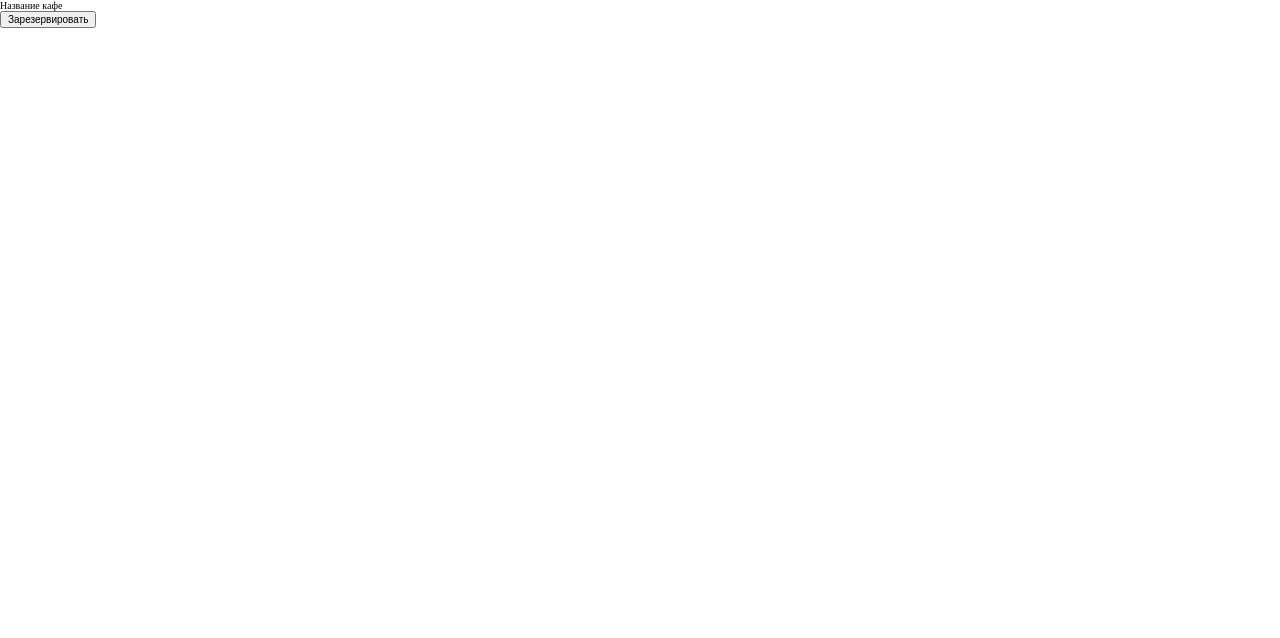
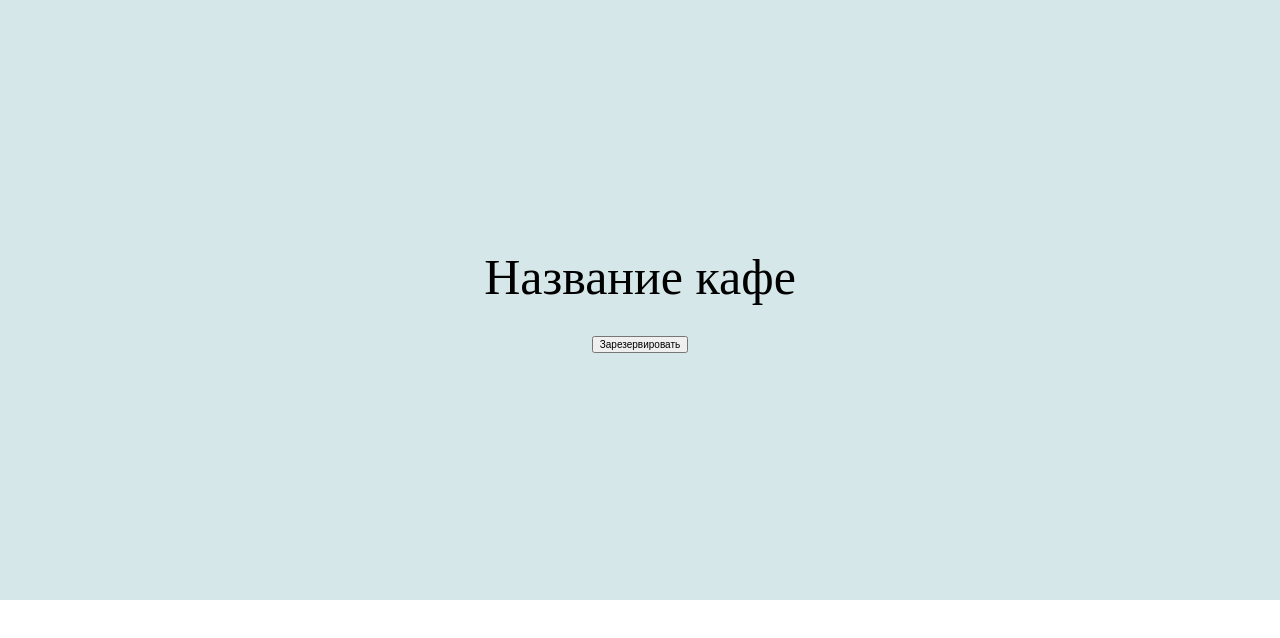
Before and after one commit to mrdimemes/gallery, a React (Create React App) app: page / in a window 1280 px wide. Shown: the top 638 px of the page. Built offline with nearby package versions, Linux system fonts and the light colour scheme.

Commit message:
Add styles for the Intro section

```diff
--- /dev/null
+++ b/src/components/sections/Intro/Intro.module.sass
@@ -0,0 +1,11 @@
+.Intro
+  background-color: #d5e7e8
+  height: 600px
+  display: flex
+  flex-direction: column
+  justify-content: center
+  align-items: center
+
+  .label
+    font-size: 5em
+    margin-bottom: 30px
--- a/src/components/sections/Intro/Intro.tsx
+++ b/src/components/sections/Intro/Intro.tsx
@@ -1,11 +1,13 @@
 import { ReserveButton } from "components/ReserveButton";
 import { CAFE_NAME } from "constants/cafe";
+
+import styles from "./Intro.module.sass";
 
 
 const Intro = () => {
   return (
-    <section>
-      <div>{CAFE_NAME}</div>
+    <section className={styles.Intro}>
+      <div className={styles.label}>{CAFE_NAME}</div>
       <ReserveButton />
     </section>
   );
```
